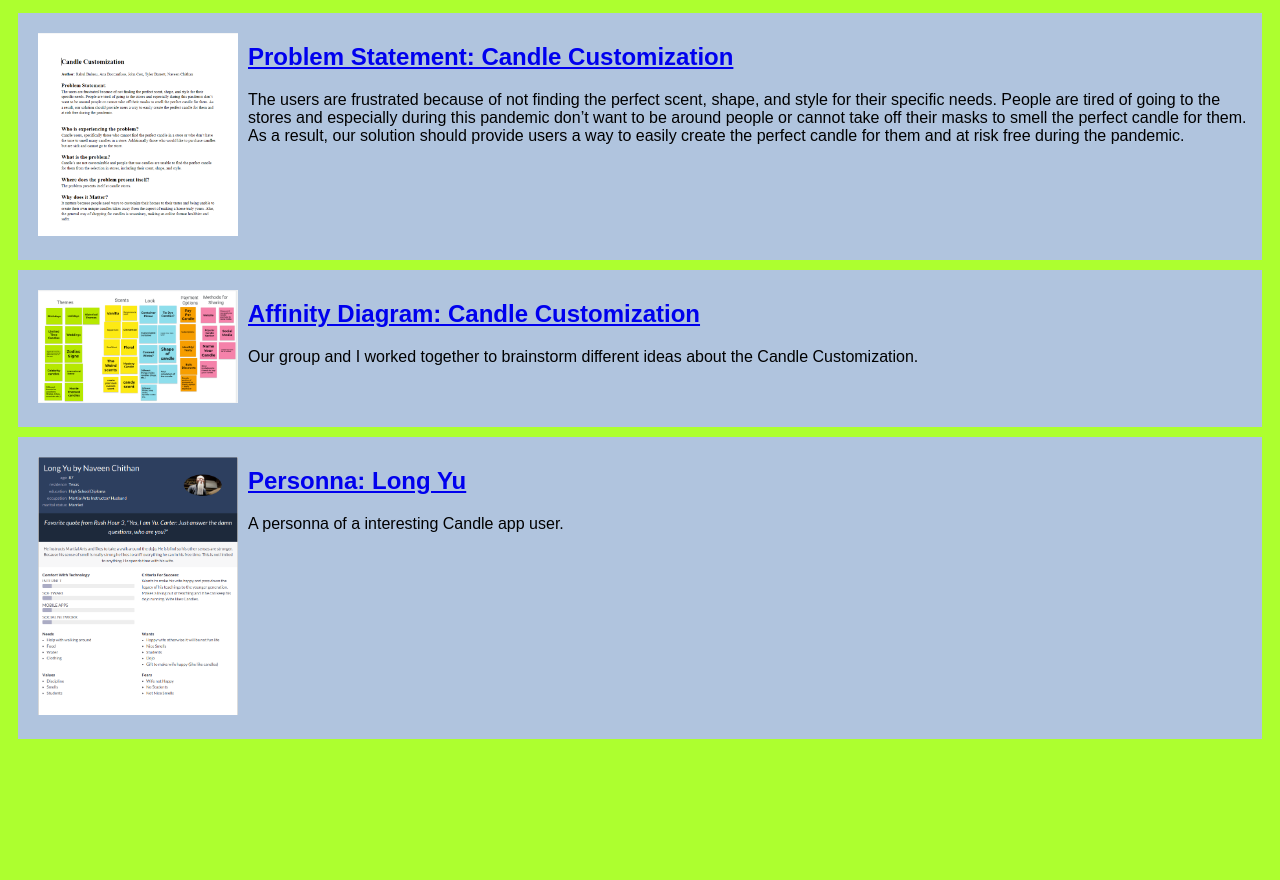
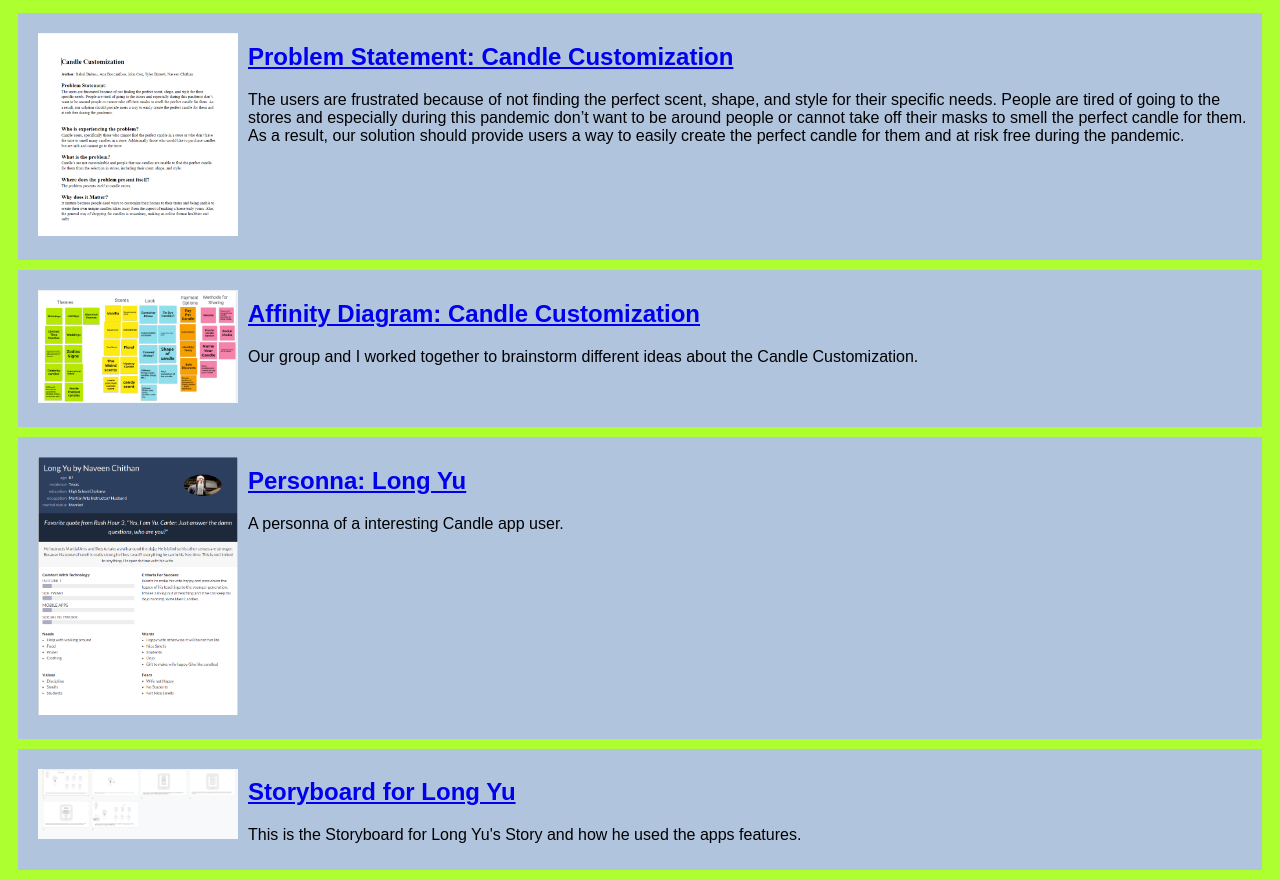
Before and after one commit to nchithan/nchithan.github.io, a plain HTML site: page index.html in a window 1280 px wide. Shown: the part 101-981 px from the top of the page. Before the commit the page ends 850 px from the top, so only its background shows below. Drawn offline with Linux system fonts and the light colour scheme.

Commit message:
Add files via upload

```diff
--- a/index.html
+++ b/index.html
@@ -42,5 +42,18 @@
             </section>
         </section>
 
+        <!--StoryBoard Assignment-->
+        <section class="assignment">
+            <a href="files/Storyboard-combined.pdf"><img src="images/Storyboard.PNG"></a>
+            <section class="assign-details">
+                <a href="files/Storyboard-combined.pdf"><h2>Storyboard for Long Yu</h2></a>
+                <p>
+                    This is the Storyboard for Long Yu's Story and how he used the apps features.
+                </p>
+
+            </section>
+        </section>
+
+
     </body>
 </html>
```
Also changed, not shown: images/Storyboard.PNG (added), 1 other file.
